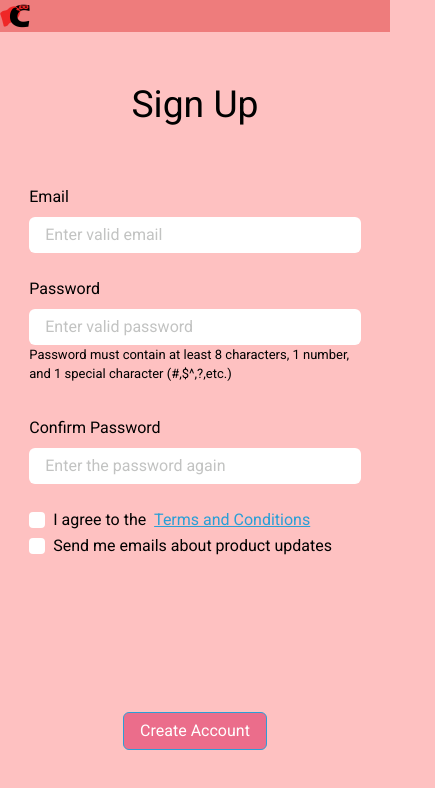
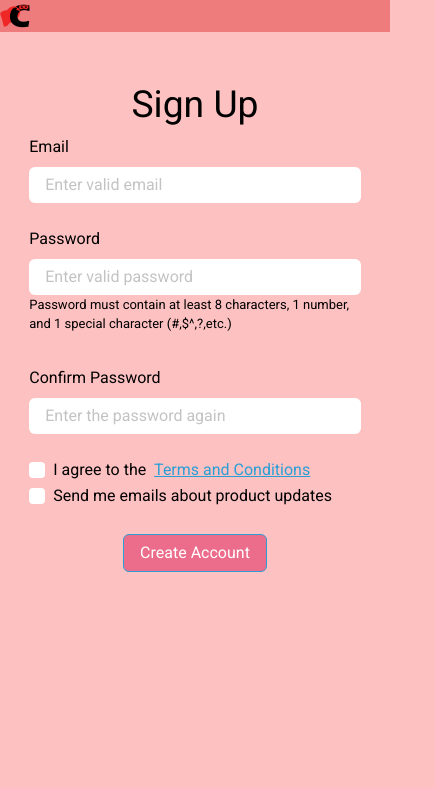
Before and after one commit to BradyRhora/PRJ666-Careo, a Next.js app: page /sign-up in a window 390 px wide. Shown: the top 788 px of the page, 435 px wide, since content can reach past the window. Built offline with nearby package versions, Linux system fonts and the light colour scheme.

Commit message:
Adjusted sign-up styles for mobile viewing

```diff
--- a/pages/sign-up.js
+++ b/pages/sign-up.js
@@ -32,7 +32,7 @@ export default function SignUp(){
             <div className="header-text">
                 <h1>Sign Up</h1>
             </div>
-            <div className='centered' style={{paddingTop: '50px'}}>
+            <div className='centered'>
                 <Form id="login-form">
                     <Form.Group>
                         <Form.Label>Email</Form.Label>
@@ -56,7 +56,7 @@ export default function SignUp(){
                         <Form.Check style={{width:'auto'}} type="checkbox" label="Send me emails about product updates" />
                     </div>
                     <br />
-                    <div className={styles.center}>
+                    <div className="centered">
                         <Button variant="primary" type="submit">Create Account</Button>
                     </div>
                 </Form>
```
